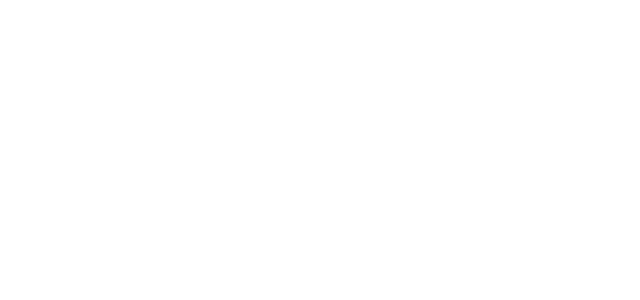
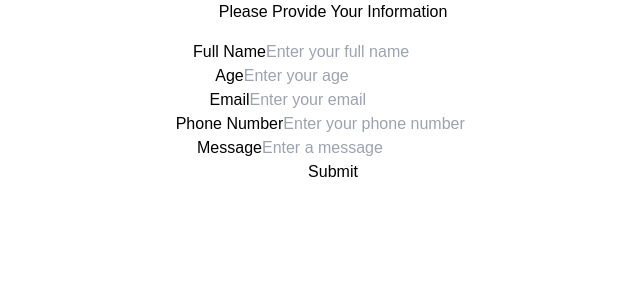
Before and after one commit to MichaelReed8/comp3220project, a Next.js app: page /sell-form in a window 1280 px wide. Shown: the top 300 px of the page, without its empty margins (307-947 px from the left). Built offline with nearby package versions, Linux system fonts and the light colour scheme.

Commit message:
added sell form, working on it rn

```diff
--- a/src/app/globals.css
+++ b/src/app/globals.css
@@ -15,7 +15,7 @@
 }
 
 body {
-  color: var(--foreground);
-  background: var(--background);
+  color: black;
   font-family: Arial, Helvetica, sans-serif;
 }
+@import 'bootstrap/dist/css/bootstrap.min.css';
--- a/src/app/sell-form/page.tsx
+++ b/src/app/sell-form/page.tsx
@@ -1,7 +1,117 @@
 "use client"
+import Row from "react-bootstrap/Row";
+import Col from "react-bootstrap/Col";
+import Form from "react-bootstrap/Form";
+import Button from "react-bootstrap/Button";
+import TFSAvars from "@/components/sell-form-interface";
+import Container from "react-bootstrap/Container";
+import {useState} from "react";
+import React from "react";
 
-export default function sellPage() {
-    return (
-    <div> hello</div>
+
+const sellPage: React.FC = () => {
+    const [formData, setFormData] = useState({
+        name: '',
+        age: '',
+        email: '',
+        phone: '',
+        message: ''
+      });
+
+      // Handle form field changes
+      const handleChange = (e: React.ChangeEvent<HTMLInputElement>) => {
+        const { name, value } = e.target;
+        setFormData(prevData => ({
+          ...prevData,
+          [name]: value
+        }));
+      };
+
+      // Handle form submission
+      const handleSubmit = (e: React.FormEvent) => {
+        e.preventDefault();
+        console.log('Form submitted:', formData);
+        // Optionally, you can send the form data to an API or handle it as needed
+        alert('Form Submitted!');
+      };
+
+      return (
+        <Container className=" justify-content-center align-items-center" style={{ height: '100vh' }}>
+          <Form onSubmit={handleSubmit} style={{ textAlign:"center", width: '100%' }}>
+            <h2 className="text-center mb-4">Please Provide Your Information</h2>
+
+            {/* Name Input */}
+            <Form.Group controlId="name">
+              <Form.Label>Full Name</Form.Label>
+              <Form.Control
+                type="text"
+                name="name"
+                value={formData.name}
+                onChange={handleChange}
+                placeholder="Enter your full name"
+                required
+              />
+            </Form.Group>
+
+            {/* Age Input */}
+            <Form.Group controlId="age">
+              <Form.Label>Age</Form.Label>
+              <Form.Control
+                type="number"
+                name="age"
+                value={formData.age}
+                onChange={handleChange}
+                placeholder="Enter your age"
+                required
+              />
+            </Form.Group>
+
+            {/* Email Input */}
+            <Form.Group controlId="email">
+              <Form.Label>Email</Form.Label>
+              <Form.Control
+                type="email"
+                name="email"
+                value={formData.email}
+                onChange={handleChange}
+                placeholder="Enter your email"
+                required
+              />
+            </Form.Group>
+
+            {/* Phone Input */}
+            <Form.Group controlId="phone">
+              <Form.Label>Phone Number</Form.Label>
+              <Form.Control
+                type="tel"
+                name="phone"
+                value={formData.phone}
+                onChange={handleChange}
+                placeholder="Enter your phone number"
+                required
+              />
+            </Form.Group>
+
+            {/* Message Input */}
+            <Form.Group controlId="message">
+              <Form.Label>Message</Form.Label>
+              <Form.Control
+                type="text"
+                name="message"
+                value={formData.message}
+                onChange={handleChange}
+                placeholder="Enter a message"
+                required
+              />
+            </Form.Group>
+
+            {/* Submit Button */}
+            <Button variant="primary">
+              Submit
+            </Button>
+          </Form>
+        </Container>
+
     );
 }
+export default sellPage;
--- /dev/null
+++ b/src/components/Reference.tsx
@@ -0,0 +1,25 @@
+"use client"
+import React, { createRef, RefObject } from 'react';
+
+class RefInput {
+    textInput: RefObject<HTMLInputElement>;
+
+  constructor() {
+    this.textInput = createRef();
+    this.focusTextInput = this.focusTextInput.bind(this);
+    this.logInputValue = this.logInputValue.bind(this);
+  }
+
+  focusTextInput() {
+    if (this.textInput.current) {
+      this.textInput.current.focus();
+    }
+  }
+
+  logInputValue() {
+    if (this.textInput.current) {
+      console.log(this.textInput.current.value); // Print the value of the input
+    }
+  }
+}
+export default RefInput;
--- /dev/null
+++ b/src/components/sell-form-interface.tsx
@@ -0,0 +1,39 @@
+"use client"
+import  RefInput from "./Reference"
+
+interface TFSA {
+    born: RefInput;
+    resident: RefInput;
+    contributed: RefInput;
+    withdrawn: RefInput;
+}
+
+  class TFSAvars implements TFSA {
+    resident: RefInput;
+    born: RefInput;
+    contributed: RefInput;
+    withdrawn: RefInput;
+
+    constructor() {
+            this.resident = new RefInput(),
+            this.born = new RefInput(),
+            this.contributed = new RefInput(),
+            this.withdrawn = new RefInput();
+    }
+
+
+    public getTFSAProps( inputted: TFSAvars ) {
+        try {
+        if (inputted.born.textInput.current && inputted.resident.textInput.current && inputted.contributed.textInput.current && inputted.withdrawn.textInput.current) {
+        let temp = [inputted.resident.textInput.current.value, inputted.born.textInput.current.value, inputted.contributed.textInput.current.value, inputted.withdrawn.textInput.current.value];
+        return temp; }
+        } catch (e) {
+            return ["error!!!!"];
+        }
+        return [];
+    }
+
+
+}
+
+export default TFSAvars;
```
